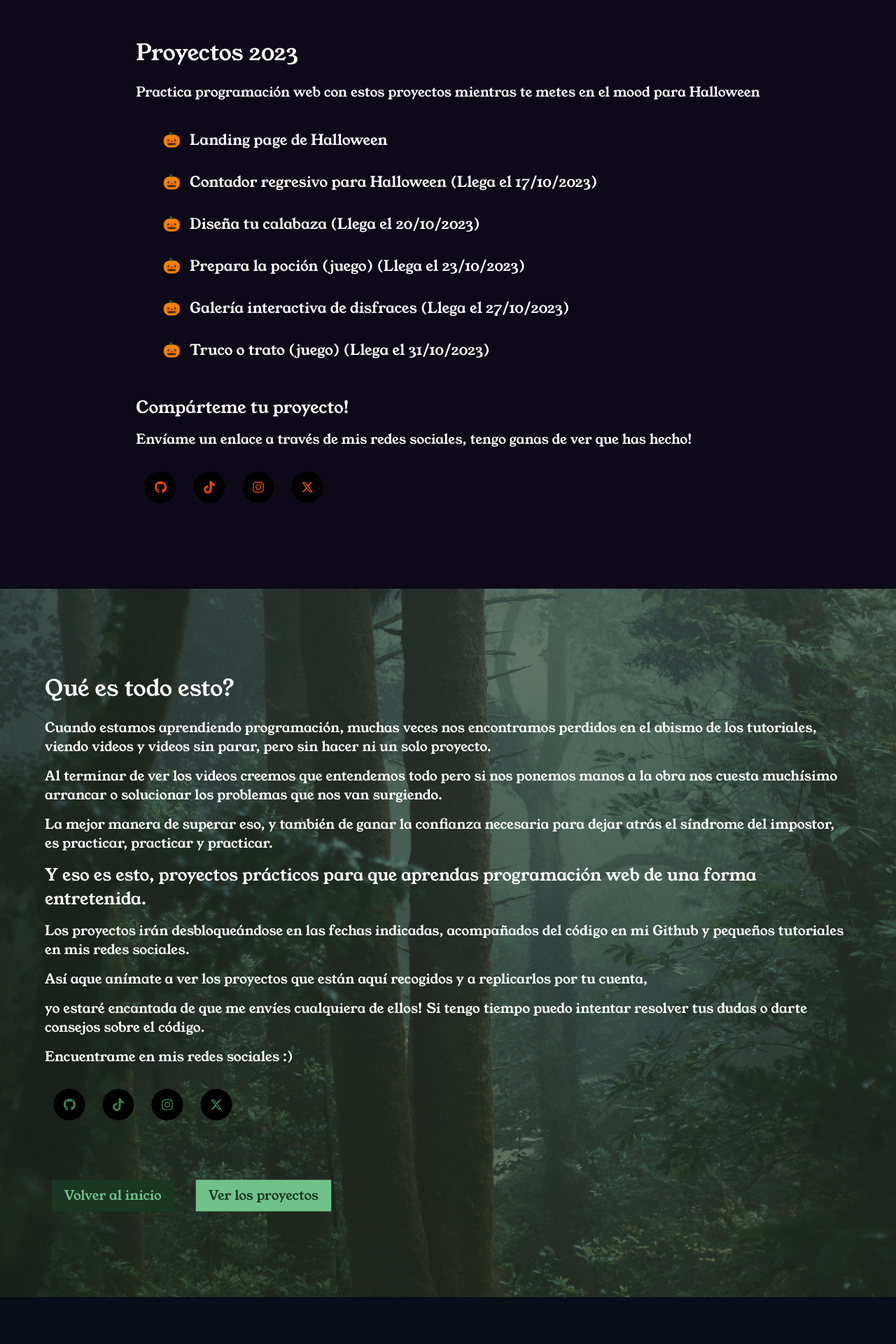
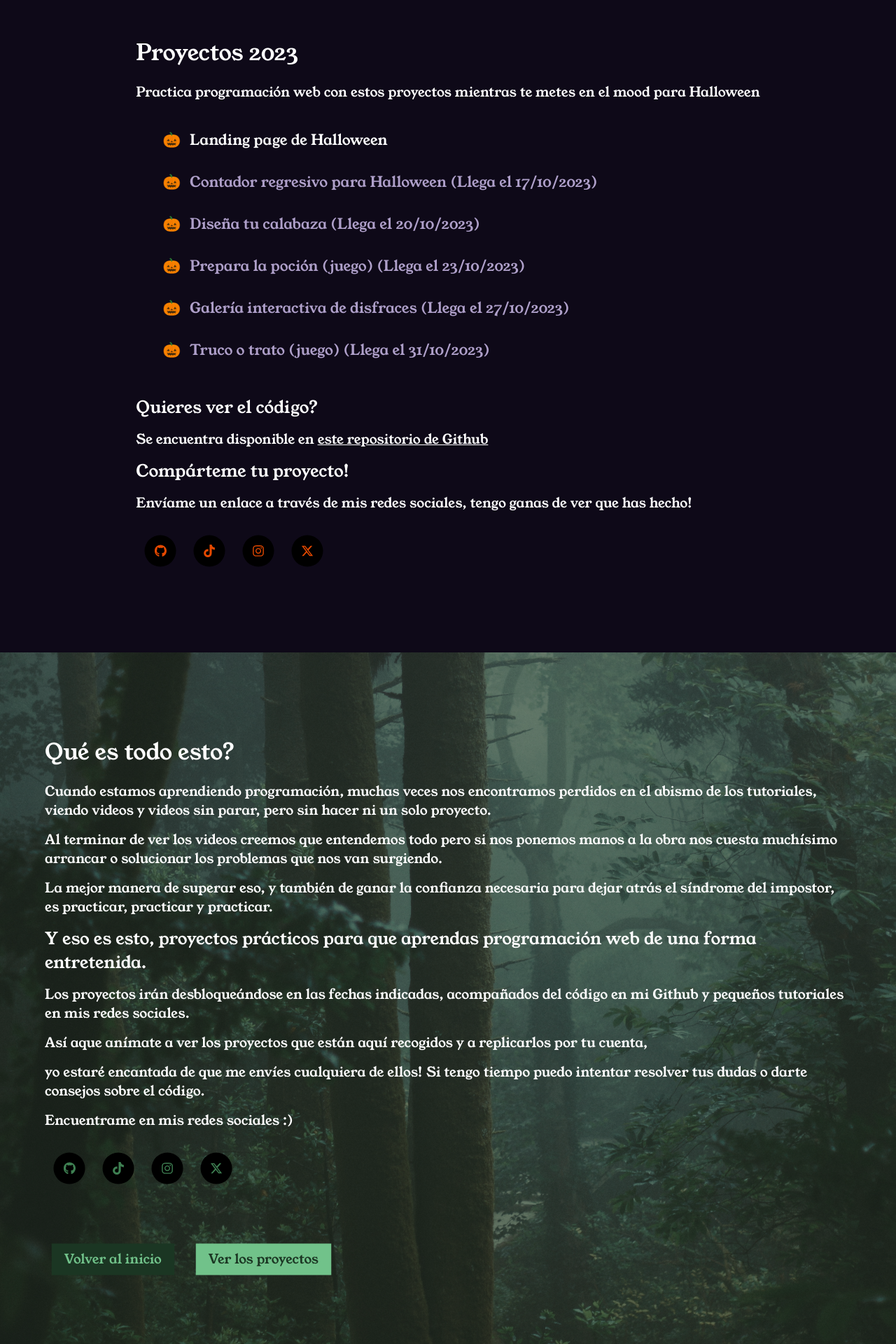
Before and after one commit to yasminacodes/halloween-web-projects, a PHP site: page / in a window 1280 px wide. Shown: the part 867-2787 px from the top of the page at 70% size. Before the commit the page ends 2720 px from the top, so only its background shows below. Run offline with PHP 8.4, Linux system fonts and the light colour scheme.

Commit message:
minor update on links

```diff
--- a/halloween-2023/landing/css/colors.css
+++ b/halloween-2023/landing/css/colors.css
@@ -9,4 +9,5 @@
     --purple-darker: #0e0918;
     --purple-regular: #37127c;
     --purple-strong: #691ef3;
+    --purple-soft: #afa0ca;
 }
--- a/halloween-2023/landing/css/landing.css
+++ b/halloween-2023/landing/css/landing.css
@@ -296,6 +296,23 @@ body {
     list-style-type: "\1F383";
     margin-left: 5vw;
     padding-left: 1vw;
+    color: var(--purple-soft);
+}
+
+.sec--second__article__link {
+    text-decoration: underline;
+}
+
+.sec--second__article__ul__li__link,
+.sec--second__article__link {
+    color: white;
+    transition: color 0.3s ease;
+}
+
+.sec--second__article__ul__li__link:hover,
+.sec--second__article__link:hover {
+    cursor: pointer;
+    color: var(--purple-strong);
 }
 
 .sec--third__article__buttons {
--- a/halloween-2023/landing/index.php
+++ b/halloween-2023/landing/index.php
@@ -47,13 +47,22 @@
             <p class="sec__article__text sec--second__article__text">Practica programación web con estos proyectos mientras te metes en el mood para Halloween</p>
 
             <ul class="sec__article__text sec--second__article__ul">
-                <li class="sec__article__ul__li sec--second__article__ul__li">Landing page de Halloween</li>
+                <li class="sec__article__ul__li sec--second__article__ul__li">
+                    <a href="/" class="sec__article__ul__li__link sec--second__article__ul__li__link">Landing page de Halloween</a>
+                </li>
                 <li class="sec__article__ul__li sec--second__article__ul__li">Contador regresivo para Halloween (Llega el 17/10/2023)</li>
                 <li class="sec__article__ul__li sec--second__article__ul__li">Diseña tu calabaza (Llega el 20/10/2023)</li>
                 <li class="sec__article__ul__li sec--second__article__ul__li">Prepara la poción (juego) (Llega el 23/10/2023)</li>
                 <li class="sec__article__ul__li sec--second__article__ul__li">Galería interactiva de disfraces (Llega el 27/10/2023)</li>
                 <li class="sec__article__ul__li sec--second__article__ul__li">Truco o trato (juego) (Llega el 31/10/2023)</li>
             </ul>
+
+            <p class="sec__article__text sec--second__article__text">
+                <em class="sec__article__text__em sec--second__article__text__em">
+                    Quieres ver el código?
+                </em>
+            </p>
+            <p class="sec__article__text sec--second__article__text">Se encuentra disponible en <a class="sec__article__link sec--second__article__link" href="https://github.com/yasminacodes/web-projects" target="__blank">este repositorio de Github</a></p>
 
             <p class="sec__article__text sec--second__article__text">
                 <em class="sec__article__text__em sec--second__article__text__em">
```
